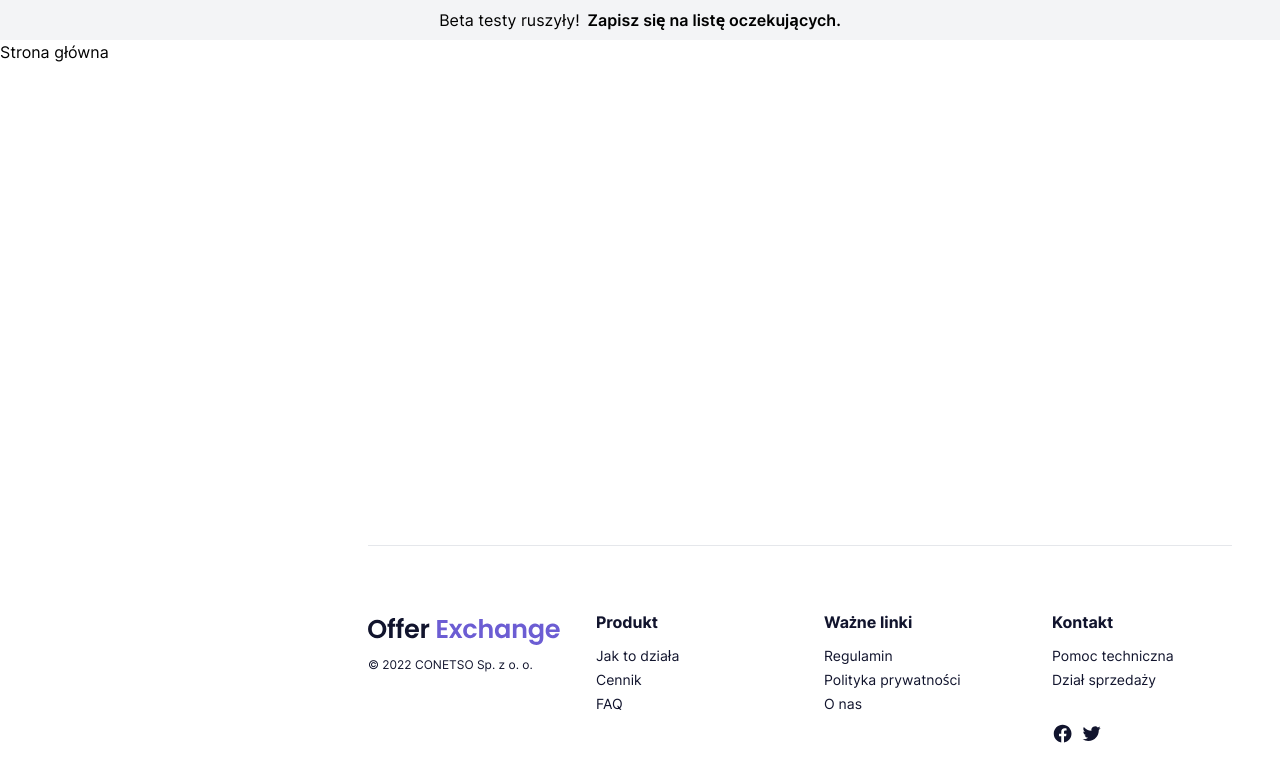
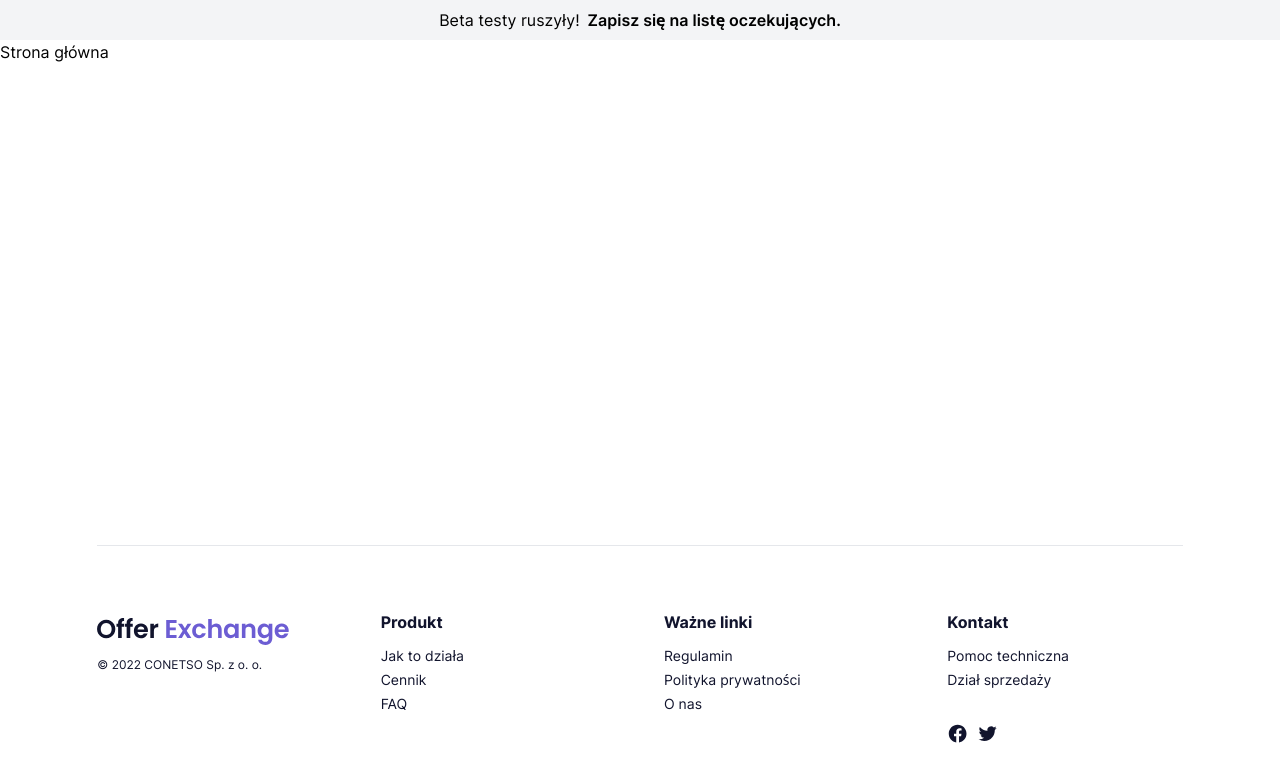
Before and after one commit to snax4a/offerexchange.net, a Next.js app: page / in a window 1280 px wide. Shown: the top 780 px of the page. Built offline with nearby package versions, Linux system fonts and the light colour scheme.

Commit message:
refactor: update footer styles

```diff
--- a/src/components/layout/Footer.tsx
+++ b/src/components/layout/Footer.tsx
@@ -14,17 +14,17 @@ export default function Footer() {
   const socialLinkClasses = 'text-primary hover:text-blue-500 duration-200';
   return (
     <>
-      <div className='self-stretch w-full sm:pl-0 lg:pl-80 sm:pr-0 2xl:pr-80 pl-0 pr-0 mt-auto'>
+      <div className='self-stretch w-full mt-auto'>
         <div className='mx-auto w-full px-5 sm:px-12 md:px-12 pt-10 md:pt-12 lg:pt-10'>
-          <hr className='max-w-7xl mx-auto border-border dark:border-border-dark' />
+          <hr className='border-border dark:border-border-dark layout' />
         </div>
         <footer className='text-primary py-12 px-5 sm:px-12 md:px-12 sm:py-12 md:py-16 lg:py-14'>
-          <div className='grid grid-cols-2 sm:grid-cols-3 xl:grid-cols-4 gap-x-12 gap-y-8 max-w-7xl mx-auto'>
+          <div className='grid grid-cols-2 sm:grid-cols-3 xl:grid-cols-4 gap-x-12 gap-y-8 layout'>
             <div className='order-last justify-self-center sm:justify-self-start sm:order-first col-span-2 sm:col-span-1 flex flex-col'>
               <UnstyledLink href='/'>
                 <div>
                   <Logo
-                    className='mt-4 w-48 text-9xl'
+                    className='mt-4 w-44 xl:w-48 text-9xl'
                     height='auto'
                     width='auto'
                   />
--- a/src/styles/globals.css
+++ b/src/styles/globals.css
@@ -73,10 +73,9 @@
   }
   /* #endregion  /**======== Typography =========== */
 
-  .container {
-    /* 1100px */
-    max-width: 68.75rem;
-    @apply mx-auto w-11/12;
+  .layout {
+    /* 1280px */
+    @apply mx-auto w-11/12 max-w-7xl;
   }
 
   .bg-dark a.custom-link {
```
